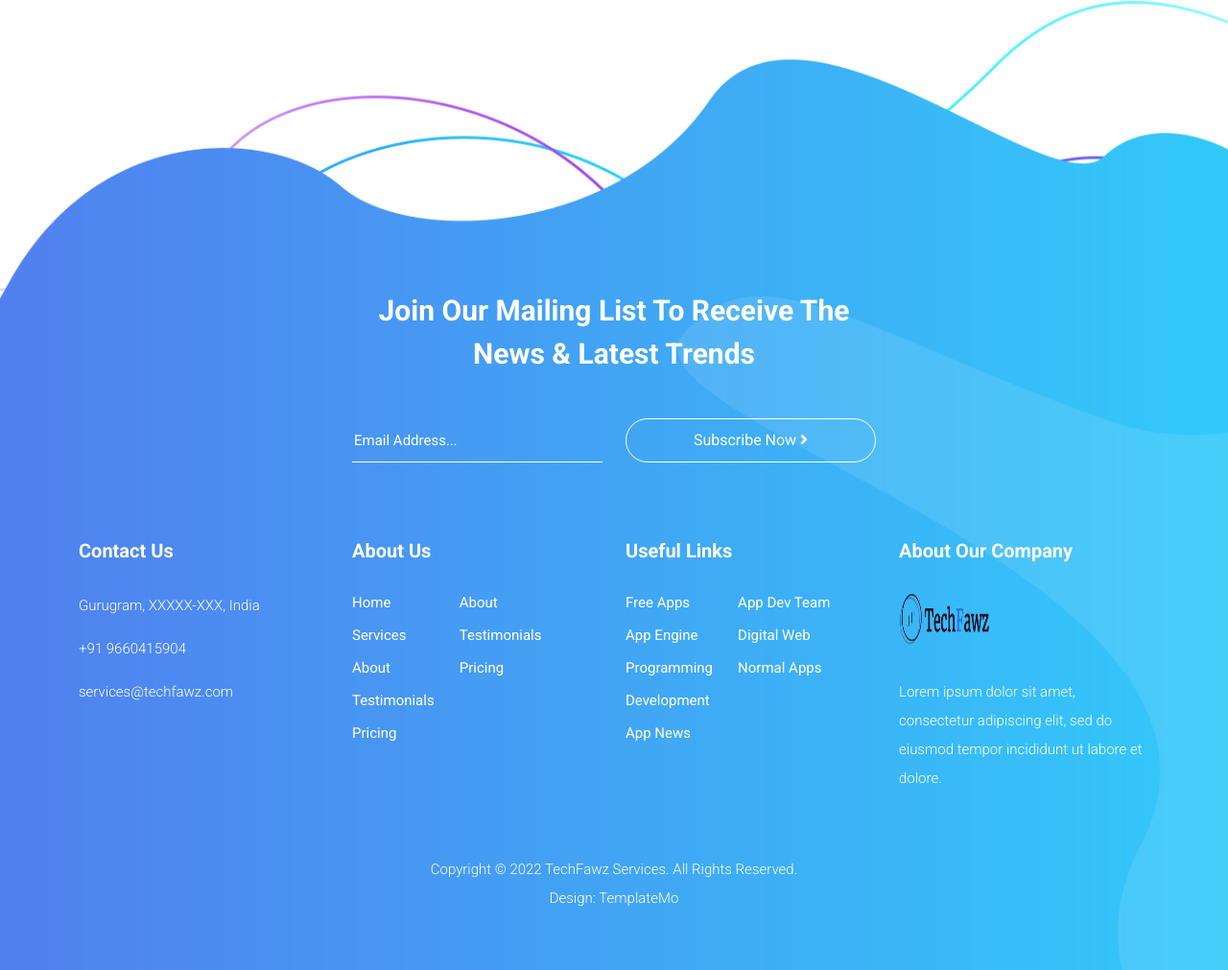
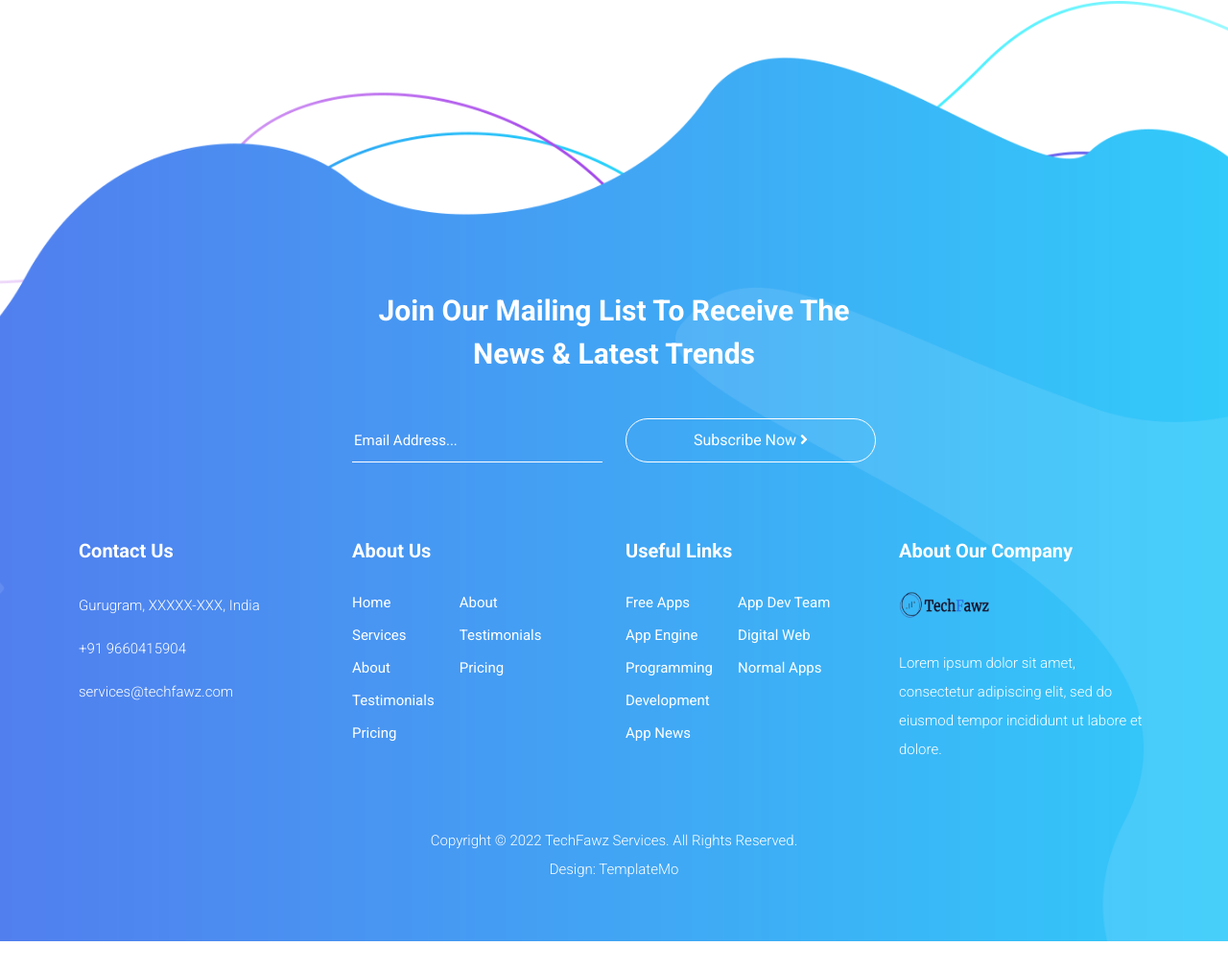
Before and after one commit to TechFawz/techfawz, a plain HTML site: page index.html in a window 1280 px wide. Shown: the part 4449-5460 px from the top of the page at 96% size. After the commit the page ends 5430 px from the top, so only its background shows below. Drawn offline with Linux system fonts and the light colour scheme.

Commit message:
Update index.html

```diff
--- a/index.html
+++ b/index.html
@@ -694,7 +694,7 @@
           <div class="footer-widget">
             <h4>About Our Company</h4>
             <div class="logo">
-              <img src="assets/images/Techlogo1.png" width="150" height="60" alt="TechFawz Services">
+              <img src="assets/images/Techlogo1.png" width="200" height="30" alt="TechFawz Services">
             </div>
             <p>Lorem ipsum dolor sit amet, consectetur adipiscing elit, sed do eiusmod tempor incididunt ut labore et dolore.</p>
           </div>
```
